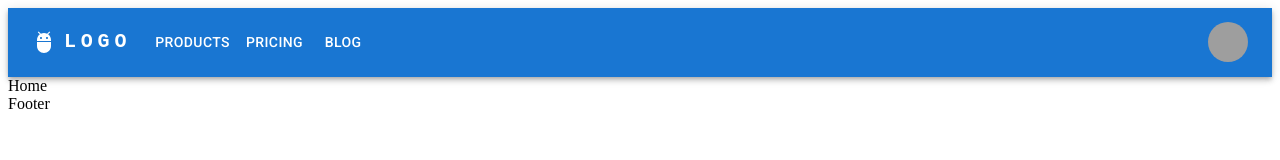
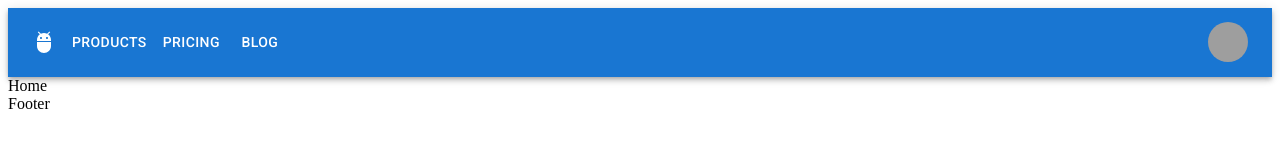
Before and after one commit to aliesknly/monorepo-app, a React (Vite) app in the folder apps/react-app/: page / in a window 1280 px wide. Shown: the top 160 px of the page. Built offline with nearby package versions, Linux system fonts and the light colour scheme; grey boxes are pictures that could not be loaded.

Commit message:
implemented: partial header

```diff
--- a/apps/react-app/src/app/layouts/header/Header.tsx
+++ b/apps/react-app/src/app/layouts/header/Header.tsx
@@ -3,7 +3,6 @@ import Avatar from '@mui/material/Avatar';
 import AdbIcon from '@mui/icons-material/Adb';
 import {
   AppBar,
-  Box,
   Toolbar,
   Typography,
   Container,
@@ -14,8 +13,9 @@ import {
   IconButton,
 } from '@mui/material';
 import { MouseEvent, useState } from 'react';
-import { menuWithMenuList } from './menuWithMenuList';
-import ButtonLink from './ButtonLink';
+import { menuWithMenuList } from './components/menuWithMenuList';
+import ButtonLink from './components/ButtonLink';
+import { BoxContainer, LabelTitle } from './components';
 
 const pages = ['Products', 'Pricing', 'Blog'];
 const settings = ['Profile', 'Account', 'Dashboard', 'Logout'];
@@ -29,6 +29,7 @@ export default function Header() {
   const handleOpenNavMenu = (event: MouseEvent<HTMLElement>) => {
     setAnchorElNav(event.currentTarget);
   };
+
   const handleOpenUserMenu = (event: MouseEvent<HTMLElement>) => {
     setAnchorElUser(event.currentTarget);
   };
@@ -46,25 +47,11 @@ export default function Header() {
       <Container maxWidth="xl">
         <Toolbar disableGutters>
           <AdbIcon sx={{ display: { xs: 'none', md: 'flex' }, mr: 1 }} />
-          <Typography
-            variant="h6"
-            noWrap
-            component="a"
-            href="/"
-            sx={{
-              mr: 2,
-              display: { xs: 'none', md: 'flex' },
-              fontFamily: 'monospace',
-              fontWeight: 700,
-              letterSpacing: '.3rem',
-              color: 'inherit',
-              textDecoration: 'none',
-            }}
+          <LabelTitle>LOGO</LabelTitle>
+
+          <BoxContainer
+            sx={{ flexGrow: 1, display: { xs: 'flex', md: 'none' } }}
           >
-            LOGO
-          </Typography>
-
-          <Box sx={{ flexGrow: 1, display: { xs: 'flex', md: 'none' } }}>
             <IconButton
               size="large"
               aria-label="account of current user"
@@ -76,31 +63,16 @@ export default function Header() {
               <MenuIcon />
             </IconButton>
             <MenuComponent
+              handleCloseNavMenu={handleCloseNavMenu}
               anchorElNav={anchorElNav}
-              handleCloseNavMenu={handleCloseNavMenu}
               handleCloseUserMenu={handleCloseUserMenu}
             />
-          </Box>
+          </BoxContainer>
           <AdbIcon sx={{ display: { xs: 'flex', md: 'none' }, mr: 1 }} />
-          <Typography
-            variant="h5"
-            noWrap
-            component="a"
-            href=""
-            sx={{
-              mr: 2,
-              display: { xs: 'flex', md: 'none' },
-              flexGrow: 1,
-              fontFamily: 'monospace',
-              fontWeight: 700,
-              letterSpacing: '.3rem',
-              color: 'inherit',
-              textDecoration: 'none',
-            }}
+          <LabelTitle>LOGO</LabelTitle>
+          <BoxContainer
+            sx={{ flexGrow: 1, display: { xs: 'none', md: 'flex' } }}
           >
-            LOGO
-          </Typography>
-          <Box sx={{ flexGrow: 1, display: { xs: 'none', md: 'flex' } }}>
             {pages.map((page) => (
               <Button
                 key={page}
@@ -110,9 +82,8 @@ export default function Header() {
                 {page}
               </Button>
             ))}
-          </Box>
-
-          <Box sx={{ flexGrow: 0 }}>
+          </BoxContainer>
+          <BoxContainer sx={{ flexGrow: 0 }}>
             <Tooltip title="Open settings">
               <IconButton onClick={handleOpenUserMenu} sx={{ p: 0 }}>
                 <Avatar alt="Remy Sharp" src="/static/images/avatar/2.jpg" />
@@ -140,7 +111,7 @@ export default function Header() {
                 </MenuItem>
               ))}
             </Menu>
-          </Box>
+          </BoxContainer>
         </Toolbar>
       </Container>
     </AppBar>
--- /dev/null
+++ b/apps/react-app/src/app/layouts/header/components/BoxContainer.tsx
@@ -0,0 +1,6 @@
+import { Box } from '@mui/material';
+import { SxDisplayTypePropsInterface } from '../../../models';
+
+export default function BoxContainer({ children, ...props }: any) {
+  return <Box {...props}>{children}</Box>;
+}
--- a/apps/react-app/src/app/layouts/header/HeaderMenu.tsx
+++ b/apps/react-app/src/app/layouts/header/components/HeaderMenu.tsx
@@ -1,6 +1,6 @@
 import { Menu, MenuItem, Typography } from "@mui/material";
 import { MouseEventHandler } from "react";
-import { routesHeaderList } from "../../models";
+import { routesHeaderList } from "../../../models";
 import { Link } from "react-router-dom";
 
 interface Props {
--- /dev/null
+++ b/apps/react-app/src/app/layouts/header/components/LabelTitle.tsx
@@ -0,0 +1,29 @@
+import { Typography } from '@mui/material';
+import { SxDisplayTypePropsInterface } from '../../../models';
+
+export default function LabelTitle({
+  children,
+  xs = 'none',
+  md = 'none',
+}: Partial<SxDisplayTypePropsInterface>) {
+  return (
+    <Typography
+      variant="h5"
+      noWrap
+      component="a"
+      href=""
+      sx={{
+        mr: 2,
+        display: { xs, md },
+        flexGrow: 1,
+        fontFamily: 'monospace',
+        fontWeight: 700,
+        letterSpacing: '.3rem',
+        color: 'inherit',
+        textDecoration: 'none',
+      }}
+    >
+      {children}
+    </Typography>
+  );
+}
--- /dev/null
+++ b/apps/react-app/src/app/layouts/header/components/index.ts
@@ -0,0 +1,5 @@
+export { default as BoxContainer } from './BoxContainer';
+export { default as ButtonLink } from './ButtonLink';
+export { default as HeaderMenu } from './HeaderMenu';
+export { default as LabelTitle } from './LabelTitle';
+export * from './menuWithMenuList';
--- a/apps/react-app/src/app/layouts/header/menuWithButtonList copy.tsx
+++ b/apps/react-app/src/app/layouts/header/components/menuWithMenuList.tsx
@@ -1,6 +1,6 @@
 import { Menu } from '@mui/material';
 import { ComponentType, MouseEventHandler } from 'react';
-import { RouterHeaderListType, routesHeaderList } from '../../models';
+import { RouterHeaderListType, routesHeaderList } from '../../../models';
 
 interface Props {
   anchorElNav: null | HTMLElement;
--- a/apps/react-app/src/app/layouts/header/index.ts
+++ b/apps/react-app/src/app/layouts/header/index.ts
@@ -1,4 +1,4 @@
-export { default as ButtonLink } from './ButtonLink';
+export { default as ButtonLink } from './components/ButtonLink';
 export { default as Header } from './Header';
-export { default as HeaderMenu } from './HeaderMenu';
-export * from './menuWithMenuList';
+export { default as HeaderMenu } from './components/HeaderMenu';
+export * from './components/menuWithMenuList';
--- a/apps/react-app/src/app/layouts/header/menuWithMenuList.tsx
+++ /dev/null
@@ -1,42 +0,0 @@
-import { Menu } from '@mui/material';
-import { ComponentType, MouseEventHandler } from 'react';
-import { RouterHeaderListType, routesHeaderList } from '../../models';
-
-interface Props {
-  anchorElNav: null | HTMLElement;
-  handleCloseUserMenu: MouseEventHandler<HTMLLIElement> | undefined;
-  handleCloseNavMenu: MouseEventHandler<HTMLLIElement> | undefined;
-}
-
-export function menuWithMenuList(
-  WrapperComponent: ComponentType<RouterHeaderListType>
-) {
-  const Component = (props: Props) => {
-    return (
-      <Menu
-        id="menu-appbar"
-        anchorEl={props.anchorElNav}
-        anchorOrigin={{
-          vertical: 'bottom',
-          horizontal: 'left',
-        }}
-        keepMounted
-        transformOrigin={{
-          vertical: 'top',
-          horizontal: 'left',
-        }}
-        open={Boolean(props.anchorElNav)}
-        onClose={props.handleCloseNavMenu}
-        sx={{
-          display: { xs: 'block', md: 'none' },
-        }}
-      >
-        {routesHeaderList.map((route) => (
-          <WrapperComponent key={route.name} {...props} {...route} />
-        ))}
-      </Menu>
-    );
-  };
-
-  return Component;
-}
--- a/apps/react-app/src/app/models/index.ts
+++ b/apps/react-app/src/app/models/index.ts
@@ -1,2 +1,3 @@
 export * from './PropsChildren.interface';
+export * from './SxDisplayType';
 export * from './routes';
```
Also changed, not shown: apps/react-app/src/app/models/SxDisplayType.ts (added, +8 -0 lines), apps/react-app/src/app/layouts/header/components/ButtonLink.tsx (renamed from apps/react-app/src/app/layouts/header/ButtonLink.tsx).
